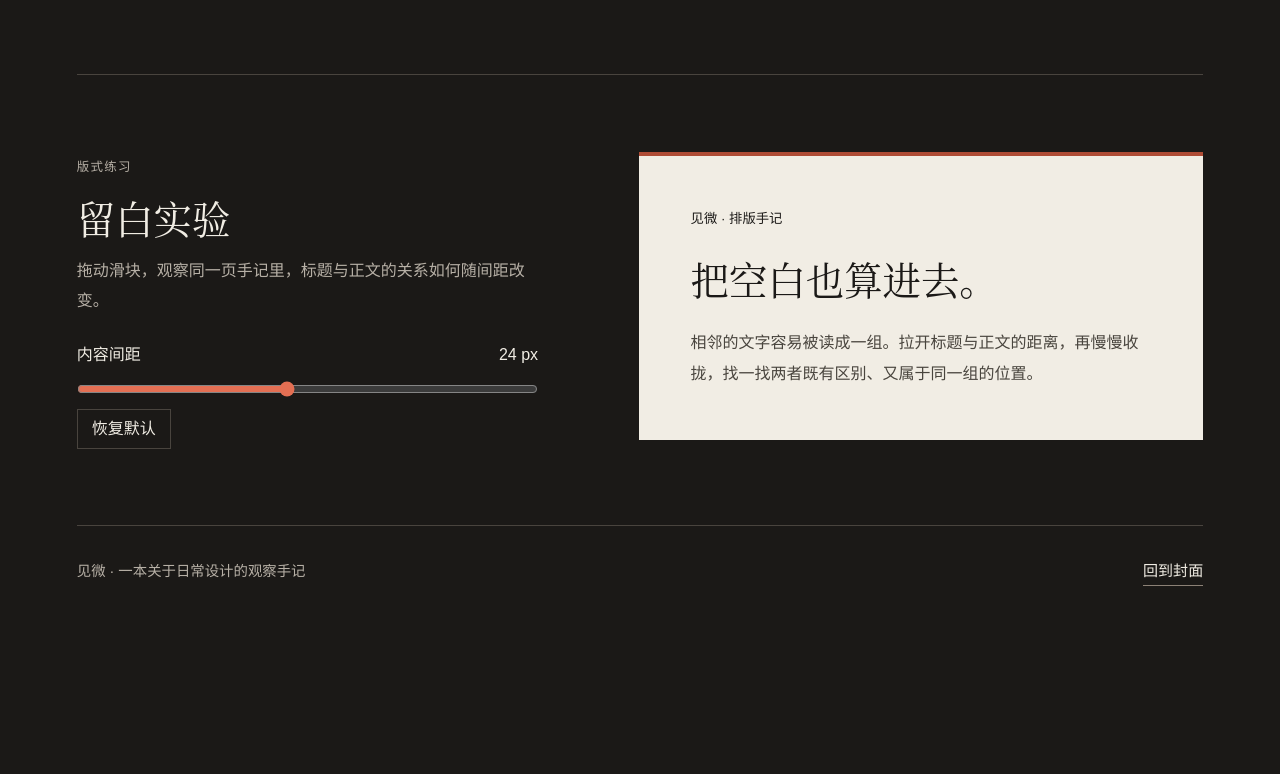
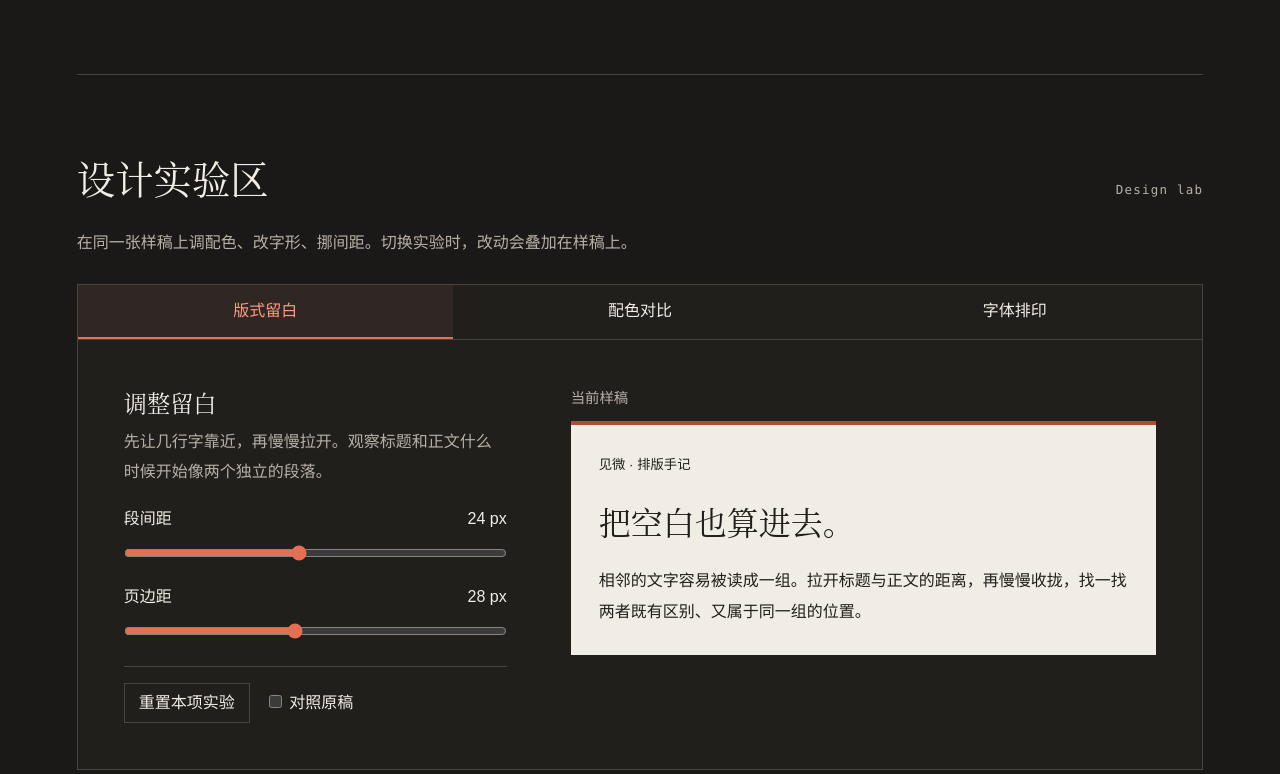
Before and after one commit to JCC-les/wonder-science, a plain HTML site: page dist/index.html in a window 1280 px wide. Shown: the part 1819-2593 px from the top of the page. Before the commit the page ends 2437 px from the top, so only its background shows below. Drawn offline with Linux system fonts and the light colour scheme.

Commit message:
Update Site source

```diff
--- a/dist/index.html
+++ b/dist/index.html
@@ -82,8 +82,26 @@ article p, .section p { color:var(--muted); line-height:1.9 }
 .questions li { border-bottom:1px solid var(--rule); padding:13px 0 15px 8px }
 .questions li:first-child { padding-top:0 }
 .questions li::marker { color: var(--red); font:italic 1.2rem Georgia,serif }
-.controls { margin-top:24px }
-.controls label { display:flex; justify-content:space-between }
+.bench { margin-top: 26px; border: 1px solid var(--rule); background:#211f1c }
+.modes { display:flex; flex-wrap:wrap; margin:0; padding:0; min-width:0; border:0; border-bottom:1px solid var(--rule) }
+.modes label { flex:1; text-align:center; min-width:5em; position:relative; cursor:pointer }
+.modes span { display:block; padding:12px 5px; border-bottom:2px solid transparent }
+.modes input:checked + span { background:#302724; color:#ff9a7f; border-color:var(--red) }
+.modes input:focus-visible + span { outline:2px solid var(--red); outline-offset:-4px }
+.sr { position:absolute; width:1px; height:1px; padding:0; margin:-1px; overflow:hidden; clip-path:inset(50%); white-space:nowrap; border:0 }
+.station { display:grid; grid-template-columns:minmax(0, .85fr) minmax(0, 1.3fr); gap:clamp(24px,5vw,70px); padding:clamp(18px,4vw,46px) }
+.controls { border:0; padding:0; margin:0; min-width:0 }
+.controls legend { font:500 1.45rem/1.4 var(--serif); padding:0; margin-bottom:8px }
+.controls p { margin-bottom:18px }
+.controls label { display:flex; align-items:center; gap:10px; justify-content:space-between; margin-top:10px }
+.controls output, .ratio { font-variant-numeric:tabular-nums }
+.controls select { font:inherit; padding:.3em .5em; background:var(--ink); color:var(--paper); border:1px solid var(--rule) }
+.controls input[type=color] { width:3.5rem; height:2.2rem; border:1px solid var(--rule); cursor:pointer; background:none }
+.ratio { display:block; margin:16px 0; color:var(--red) }
+.lab-footer { display:flex; flex-wrap:wrap; align-items:center; gap:15px; border-top:1px solid var(--rule); padding-top:16px; margin-top:15px }
+.lab-footer input { accent-color:var(--red) }
+.preview-title { margin-bottom:10px; color:var(--muted); font-size:.9rem }
+@media(max-width:760px) { .station { grid-template-columns:minmax(0,1fr) } }
 input[type=range] { width:100%; accent-color:var(--red); margin:12px 0 }
 button { font:inherit; background:transparent; color:var(--paper); border:1px solid var(--rule); padding:5px 14px; cursor:pointer }
 .sample { display:flex; flex-direction:column; align-self:start; padding:clamp(24px,4vw,56px); gap:24px; background:var(--paper); color:var(--ink); border-top:4px solid #af4c35 }
@@ -114,7 +132,7 @@ footer p { color:var(--muted); font-size:.9rem }
 <body id="top">
 <header><div class="wrap bar">
   <a class="identity" href="#top"><span class="mark" aria-hidden="true"></span><strong>见微</strong><small>DESIGN NOTES</small></a>
-  <nav aria-label="主导航"><a href="#topics">栏目目录</a><a href="#stories">设计拆解</a><a href="#experiment">留白实验</a></nav>
+  <nav aria-label="主导航"><a href="#topics">栏目目录</a><a href="#stories">设计拆解</a><a href="#experiment">设计实验区</a></nav>
 </div></header>
 <main class="wrap">
 <section class="hero">
@@ -122,7 +140,7 @@ footer p { color:var(--muted); font-size:.9rem }
     <p class="kicker">见微设计手记</p>
     <h1>看见设计的<br>细微之处<i>。</i></h1>
     <p class="intro">海报里的一抹红，书页边的一寸留白。<br>从日常的视觉细节，读懂色彩、字体与版式。</p>
-    <div class="actions"><a class="cta" href="#stories">阅读设计拆解</a><a class="text-link" href="#experiment">试一试留白</a></div>
+    <div class="actions"><a class="cta" href="#stories">阅读设计拆解</a><a class="text-link" href="#experiment">进入设计实验区</a></div>
   </div>
   <figure>
     <div class="cover">
@@ -164,12 +182,44 @@ footer p { color:var(--muted); font-size:.9rem }
     <li><h3>怎样知道改进有效？</h3><p>画一个更宽的把手，用纸做成等大的模型，请同一个人再握一次。</p></li>
   </ol>
 </section>
-<section class="section split" id="experiment">
-  <div><span class="folio">版式练习</span><h2>留白实验</h2><p>拖动滑块，观察同一页手记里，标题与正文的关系如何随间距改变。</p>
-    <div class="controls"><label for="spacing">内容间距 <output id="spacing-value" for="spacing">24 px</output></label>
-    <input id="spacing" type="range" min="4" max="48" value="24"><button type="button" id="reset">恢复默认</button></div>
+<section class="section" id="experiment" aria-labelledby="lab-title">
+  <div class="heading"><h2 id="lab-title">设计实验区</h2><span class="folio" lang="en">Design lab</span></div>
+  <p>在同一张样稿上调配色、改字形、挪间距。切换实验时，改动会叠加在样稿上。</p>
+  <div class="bench">
+    <fieldset class="modes"><legend class="sr">选择实验</legend>
+      <label><input class="sr" type="radio" name="mode" value="space" checked><span>版式留白</span></label>
+      <label><input class="sr" type="radio" name="mode" value="palette"><span>配色对比</span></label>
+      <label><input class="sr" type="radio" name="mode" value="letter"><span>字体排印</span></label>
+    </fieldset>
+    <div class="station">
+      <div>
+        <fieldset class="controls" id="space"><legend>调整留白</legend>
+          <p>先让几行字靠近，再慢慢拉开。观察标题和正文什么时候开始像两个独立的段落。</p>
+          <label for="spacing">段间距 <output id="spacing-value" for="spacing">24 px</output></label>
+          <input id="spacing" type="range" min="4" max="48" value="24">
+          <label for="inset">页边距 <output id="inset-value" for="inset">28 px</output></label>
+          <input id="inset" type="range" min="12" max="48" value="28">
+        </fieldset>
+        <fieldset class="controls" id="palette" hidden><legend>调整配色</legend>
+          <p>只改变纸色，观察同一行字的清晰度。下方数值越接近 1，两种颜色的相对亮度越接近。</p>
+          <label for="ink">文字颜色<input id="ink" type="color" value="#211e1b"></label>
+          <label for="paper">纸张颜色<input id="paper" type="color" value="#f1ede4"></label>
+          <output class="ratio" id="ratio" for="ink paper"></output>
+        </fieldset>
+        <fieldset class="controls" id="letter" hidden><legend>调整字形</legend>
+          <p>切换标题字体，再逐级改变字号，看看目光是否仍先落在标题上。</p>
+          <label for="family">标题字体<select id="family"><option value="serif">宋体</option><option value="sans">黑体</option></select></label>
+          <label for="size">标题字号 <output id="size-value" for="size">32 px</output></label>
+          <input id="size" type="range" min="20" max="48" value="32">
+        </fieldset>
+        <div class="lab-footer"><button type="button" id="reset">重置本项实验</button><label><input type="checkbox" id="original"> 对照原稿</label></div>
+      </div>
+      <div>
+        <div class="preview-title" id="preview-title" aria-live="polite">当前样稿</div>
+        <div id="sample" class="sample"><small>见微 · 排版手记</small><h3>把空白也算进去。</h3><p>相邻的文字容易被读成一组。拉开标题与正文的距离，再慢慢收拢，找一找两者既有区别、又属于同一组的位置。</p></div>
+      </div>
+    </div>
   </div>
-  <div id="sample" class="sample"><small>见微 · 排版手记</small><h3>把空白也算进去。</h3><p>相邻的文字容易被读成一组。拉开标题与正文的距离，再慢慢收拢，找一找两者既有区别、又属于同一组的位置。</p></div>
 </section>
 </main>
 <footer id="about"><div class="wrap"><p>见微 · 一本关于日常设计的观察手记</p><a class="text-link" href="#top">回到封面</a></div></footer>
@@ -214,18 +264,60 @@ if (brush) {
     brush.stroke();
   }
 }
-const slider = document.querySelector('#spacing');
+const panels = [...document.querySelectorAll('.controls')];
+const modes = document.querySelector('.modes');
+const original = document.querySelector('#original');
 const sample = document.querySelector('#sample');
-const readout = document.querySelector('#spacing-value');
-function updateSpacing() {
-  sample.style.gap = slider.value + 'px';
-  readout.value = slider.value + ' px';
+const title = sample.querySelector('h3');
+const copy = sample.querySelector('p');
+const fields = [...document.querySelectorAll('.controls input, .controls select')];
+const defaults = Object.fromEntries(fields.map(field => [field.id, field.value]));
+
+function luminance(hex) {
+  const linear = hex.slice(1).match(/../g).map(pair => {
+    const channel = parseInt(pair, 16) / 255;
+    return channel <= .04045 ? channel / 12.92 : ((channel + .055) / 1.055) ** 2.4;
+  });
+  return .2126 * linear[0] + .7152 * linear[1] + .0722 * linear[2];
 }
-slider.addEventListener('input', updateSpacing);
+
+function renderSample() {
+  const settings = Object.fromEntries(fields.map(field => [field.id, field.value]));
+  const view = original.checked ? defaults : settings;
+  sample.style.gap = view.spacing + 'px';
+  sample.style.padding = view.inset + 'px';
+  sample.style.backgroundColor = view.paper;
+  sample.style.color = view.ink;
+  copy.style.color = 'inherit';
+  title.style.fontFamily = view.family === 'serif' ? 'var(--serif)' : 'inherit';
+  title.style.fontSize = view.size + 'px';
+  for (const key of ['spacing', 'inset', 'size']) {
+    document.getElementById(key + '-value').value = settings[key] + ' px';
+  }
+  const light = luminance(settings.paper);
+  const dark = luminance(settings.ink);
+  const ratio = (Math.max(light, dark) + .05) / (Math.min(light, dark) + .05);
+  document.querySelector('#ratio').value = '所选配色对比度 ' + ratio.toFixed(2) + ' ∶ 1';
+  document.querySelector('#preview-title').textContent = original.checked ? '原稿对照' : '当前样稿';
+}
+
+modes.addEventListener('change', event => {
+  for (const panel of panels) panel.hidden = panel.id !== event.target.value;
+});
+for (const field of fields) {
+  field.addEventListener('input', () => {
+    original.checked = false;
+    renderSample();
+  });
+}
+original.addEventListener('change', renderSample);
 document.querySelector('#reset').addEventListener('click', () => {
-  slider.value = 24;
-  updateSpacing();
+  const active = panels.find(panel => !panel.hidden);
+  for (const field of active.querySelectorAll('input, select')) field.value = defaults[field.id];
+  original.checked = false;
+  renderSample();
 });
+renderSample();
 </script>
 </body>
 </html>
```
